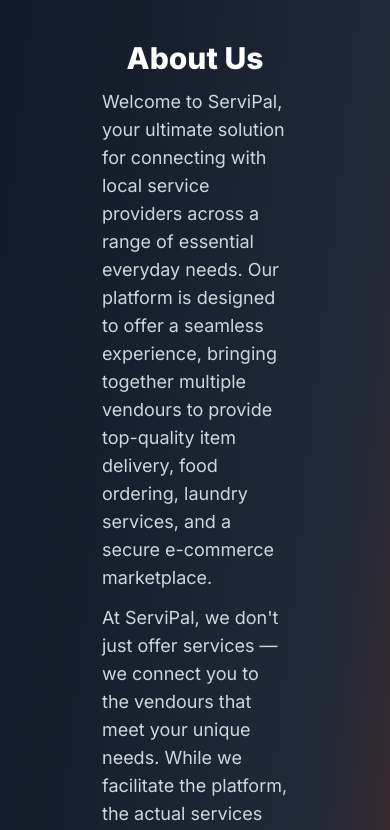
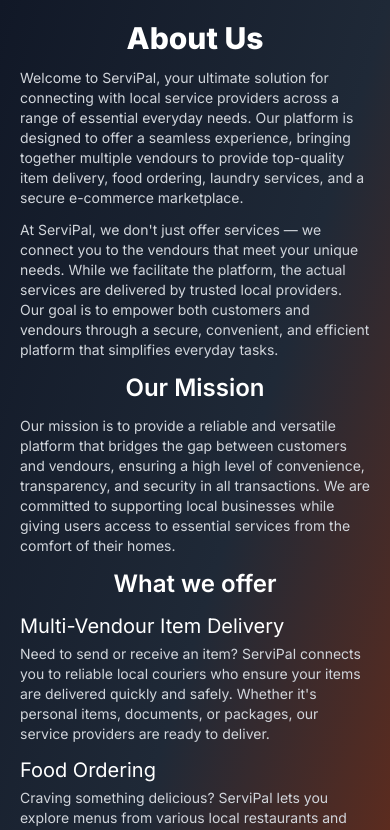
Before and after one commit to kenmoh/servipal, a Next.js app: page /about in a window 390 px wide. Shown: the top 830 px of the page. Built offline with nearby package versions, Linux system fonts and the light colour scheme.

Commit message:
fix next deployment error

```diff
--- a/app/about/page.tsx
+++ b/app/about/page.tsx
@@ -4,35 +4,37 @@
 
 const About = () => {
     return (
-        <div className="min-h-screen p-10 w-full bg-gradient-to-br from-gray-900 via-gray-800 to-orange-900">
-            <section className=" w-3/5 items-center justify-center mx-auto">
+        <div className="min-h-screen p-5 md:p-10 w-full bg-gradient-to-br from-gray-900 via-gray-800 to-orange-900">
+            <section className="w-full md:w-3/5 ">
+                <div className="items-center justify-center mx-auto">
                     <h2 className="text-white mb-3 text-3xl text-center font-extrabold">About Us</h2>
-                <p className="text-lg text-gray-300">
+                    <p className="text-sm md:text-lg text-gray-300 ">
                         {welcome}
                     </p>
-                <p className="text-lg text-gray-300 mt-3">
+                    <p className="text-sm md:text-lg text-gray-300 mt-3">
                         {serviPal}
                     </p>
-            </section>
-            <section className="  w-3/5 items-center justify-center mx-auto">
+                </div>
+                <div className="  items-center justify-center mx-auto">
                     <h2 className="text-white my-3 text-2xl text-center font-semibold">Our Mission</h2>
-                <p className="text-lg text-gray-300">
+                    <p className="text-sm md:text-lg text-gray-300">
                         {mission}
                     </p>
 
-            </section>
+                </div>
 
-            <section className=" w-3/5 items-center justify-center mx-auto">
+                <div className=" items-center justify-center mx-auto">
                     <h2 className="text-white my-3 text-2xl text-center font-semibold">What we offer</h2>
                     {offers.map(offer => (
                         <div key={offer.label} className="my-3">
                             <h2 className="text-white mb-1 text-xl">{offer.label}</h2>
-                        <p className="text-lg text-gray-300" >
+                            <p className="text-sm md:text-lg text-gray-300" >
                                 {offer.decription}
                             </p>
                         </div>
                     ))}
 
+                </div>
             </section>
         </div>
     );
```
Lines whose indentation alone changed are shown as unchanged.
